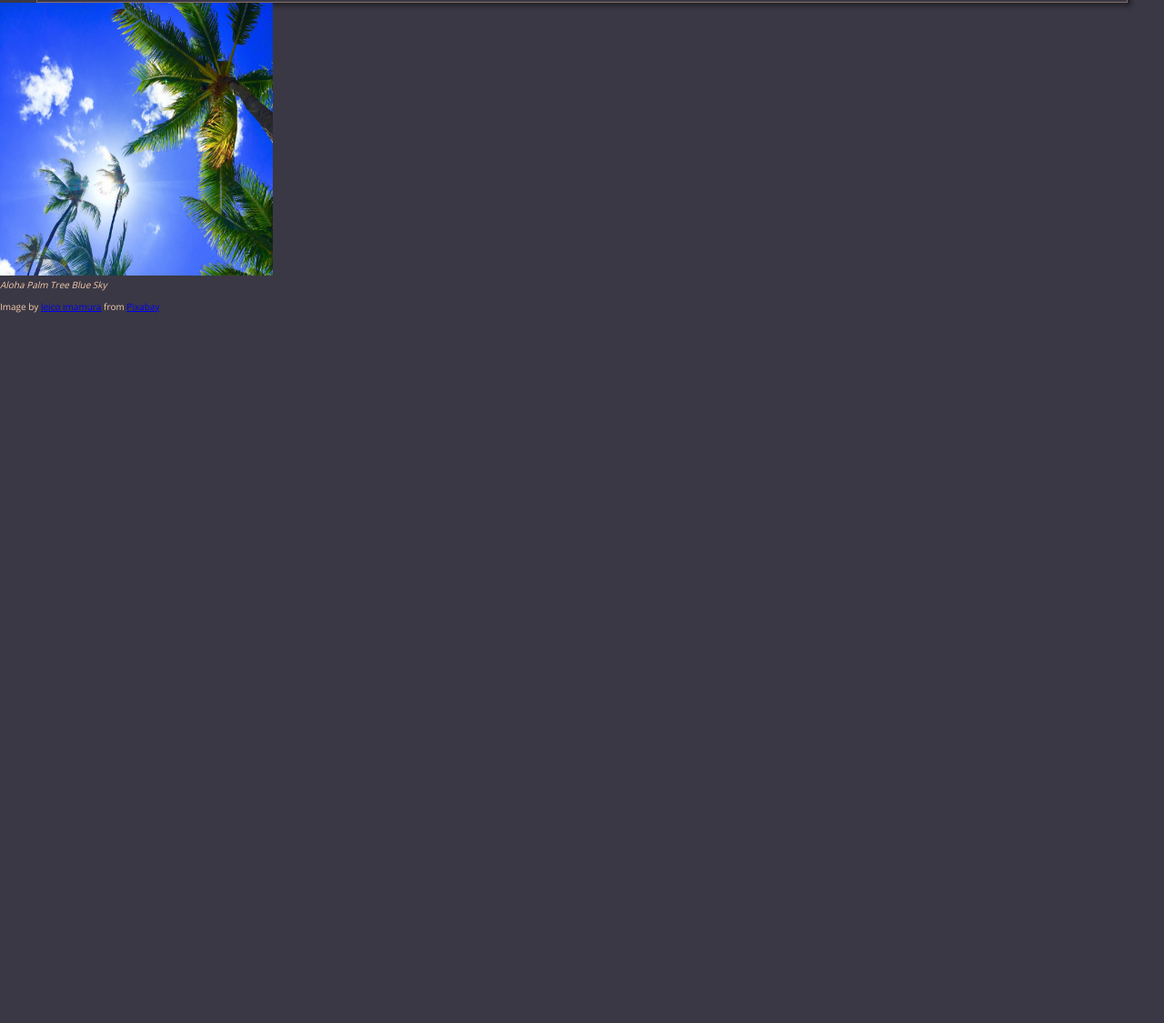
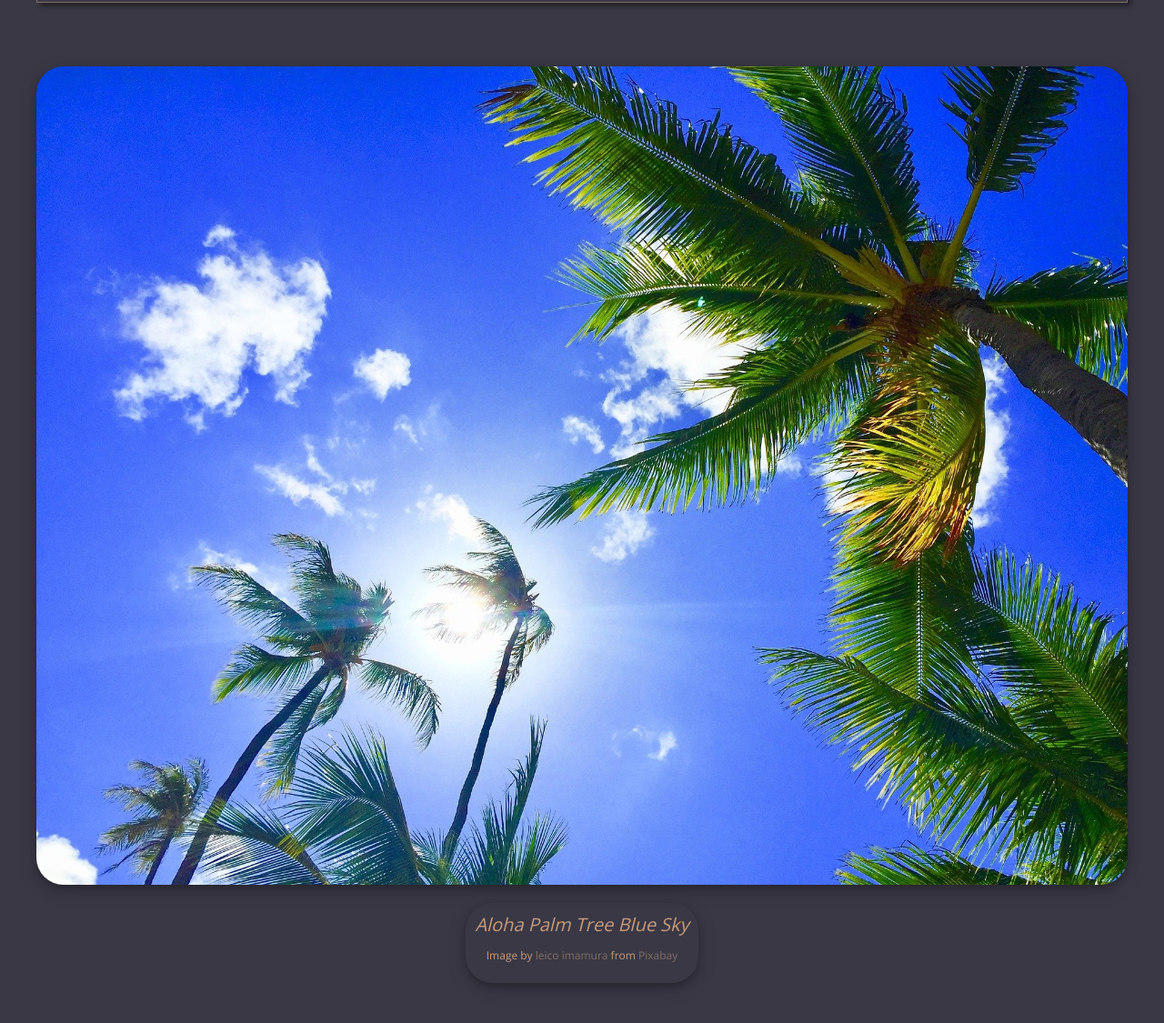
Before and after one commit to CSF2223/imagegallery-KoroliHermes, a plain HTML site: page index.html in a window 1280 px wide. Shown: the part 127-1252 px from the top of the page at 91% size. Before the commit the page ends 800 px from the top, so only its background shows below. Drawn offline with nearby package versions, Linux system fonts and the light colour scheme.

Commit message:
Complete through 2.10

```diff
--- a/index.html
+++ b/index.html
@@ -15,11 +15,13 @@
     </header>
 
     <section>
-        <div>
-            <img src="assets/hawaii-2700190_1920.jpg" width="300" height="300" alt="Aloha Palm Tree Blue Sky"></img><br />
-            <cite>Aloha Palm Tree Blue Sky</cite>
+        <div class ="ImageCard">
+            <img src="assets/hawaii-2700190_1920.jpg" width="300" height="300" alt="Aloha Palm Tree Blue Sky"></img>
+            <div class ="cardText">
+                <cite>Aloha Palm Tree Blue Sky</cite>
             <p>Image by <a href="https://pixabay.com/users/graziebambino-1593455/?utm_source=link-attribution&amp;utm_medium=referral&amp;utm_campaign=image&amp;utm_content=2700190">leico imamura</a> from <a href="https://pixabay.com/?utm_source=link-attribution&amp;utm_medium=referral&amp;utm_campaign=image&amp;utm_content=2700190">Pixabay</a></p>
-        </div>
+            </div>  <!-- Close "cardText"  class -->
+        </div>  <!-- Close "ImageCard"  class -->
     </section>
 
 </body>
--- a/style.css
+++ b/style.css
@@ -36,3 +36,41 @@ body {
     font-family: 'Open Sans', sans-serif;
     margin: 0;
 }
+
+cite {
+    font-size: 2rem;
+}
+
+
+p {
+    font-size: 1.2rem;
+}
+
+.ImageCard {
+    display: flex;
+    flex-direction: column;
+    justify-content: center;
+    align-items: center;
+    margin: 7rem 4rem;
+}
+
+.ImageCard img {
+    width: 100%;
+    height: auto;
+    border-radius: 30px;
+    box-shadow: 0 4px 8px 0 rgba(0, 0, 0, 0.2), 0 6px 20px 0 rgba(0, 0, 0, 0.19);
+}
+
+.ImageCard a {
+    text-decoration: none;
+    color: #826F66;
+}
+
+.cardText {
+    color: #C69B7B;
+    text-align: center;
+    padding: 1rem;
+    border-radius: 30px;
+    margin-top: 2rem;
+    box-shadow: 0 4px 8px 0 rgba(0, 0, 0, 0.2), 0 6px 20px 0 rgba(0, 0, 0, 0.19);
+}
```
